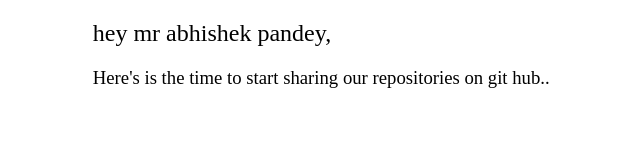
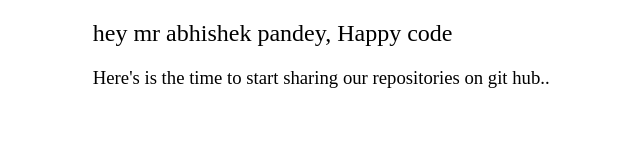
Before and after one commit to hemantkumar004/testing, a plain HTML site: page index.html in a window 1280 px wide. Shown: the whole page, without its empty margins (168-808 px from the left). Drawn offline with Linux system fonts and the light colour scheme.

Commit message:
update html

```diff
--- a/index.html
+++ b/index.html
@@ -17,7 +17,7 @@
     </style>
 </head>
 <body>
-   <h2> hey mr abhishek pandey,</h2>
+   <h2> hey mr abhishek pandey, Happy code</h2>
 
    <h3> Here's is the time to start sharing our repositories on git hub..</h3>
 </body>
```
